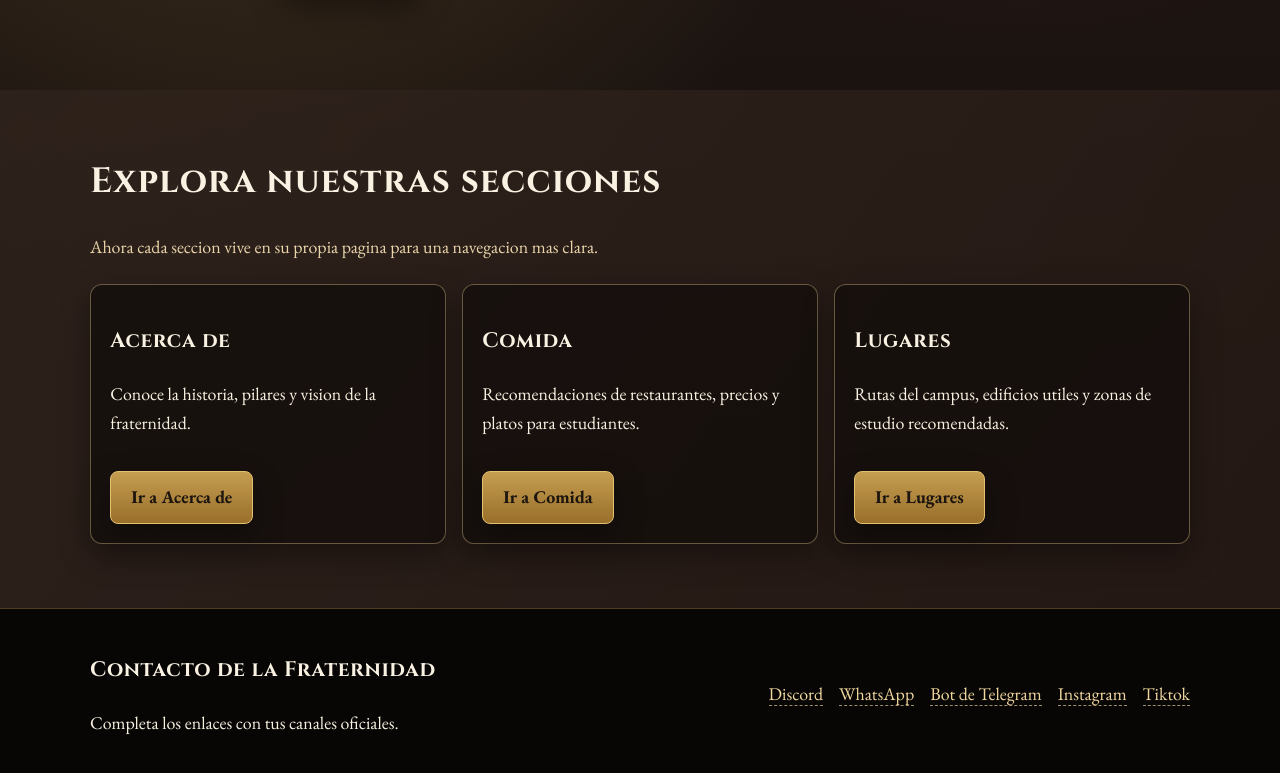
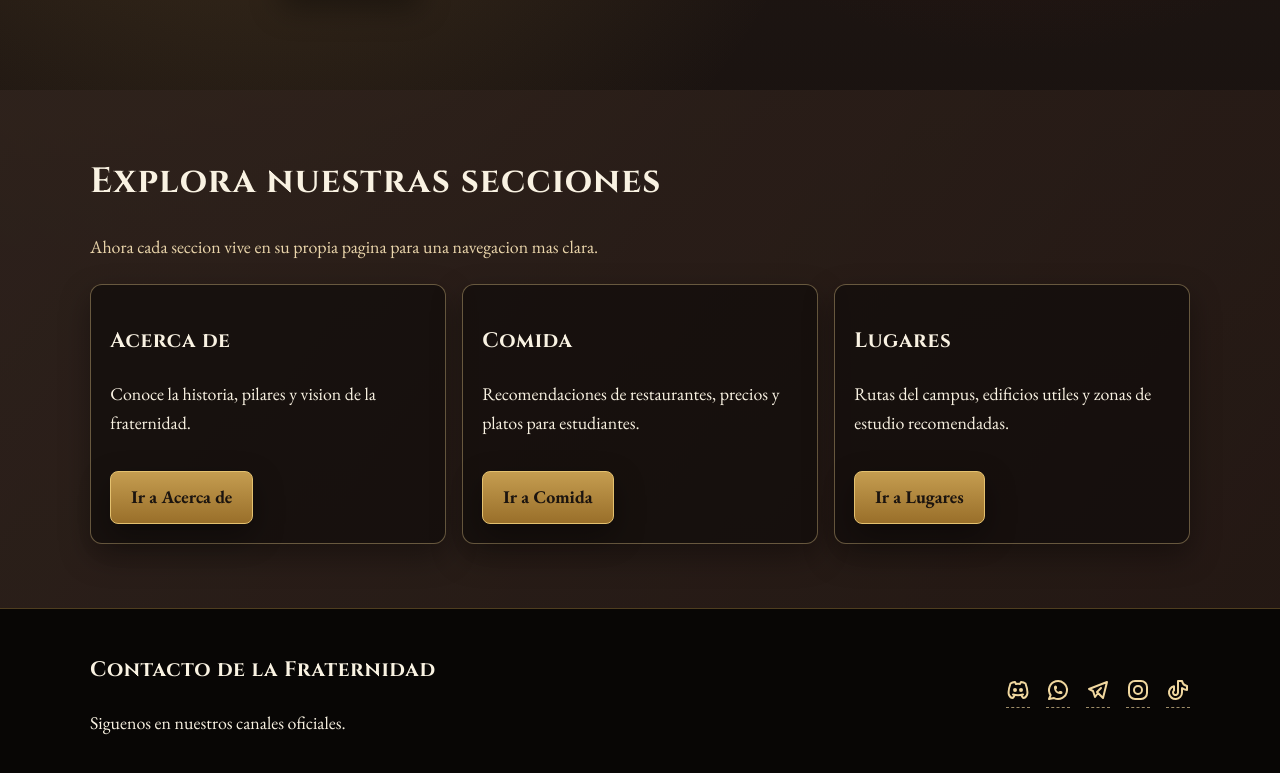
Before and after one commit to Charlyp21/fraternidad_page, a plain HTML site: page index.html in a window 1280 px wide. Shown: the part 551-1324 px from the top of the page. Drawn offline with nearby package versions, Linux system fonts and the light colour scheme.

Commit message:
Cambiados los links por logos

```diff
--- a/index.html
+++ b/index.html
@@ -76,14 +76,38 @@
         <div class="container footer-grid">
             <div>
                 <h3>Contacto de la Fraternidad</h3>
-                <p>Completa los enlaces con tus canales oficiales.</p>
+                <p>Siguenos en nuestros canales oficiales.</p>
             </div>
             <ul class="social-links">
-                <li><a href="https://discord.gg/yourinvite" target="_blank" rel="noopener noreferrer">Discord</a></li>
-                <li><a href="https://chat.whatsapp.com/Cyn61HVEgZJ2REvMO6CGEy" target="_blank" rel="noopener noreferrer">WhatsApp</a></li>
-                <li><a href="https://t.me/Unificadorbot" target="_blank" rel="noopener noreferrer">Bot de Telegram</a></li>
-                <li><a href="https://www.instagram.com/somos_la_fraternidad/" target="_blank" rel="noopener noreferrer">Instagram</a></li>
-                <li><a href="https://www.tiktok.com/@somos_la_fraternidad" target="_blank" rel="noopener noreferrer">Tiktok</a></li>
+                <li><a href="https://discord.gg/yourinvite" target="_blank" rel="noopener noreferrer">
+                    <svg xmlns="http://www.w3.org/2000/svg" width="24" height="24" viewBox="0 0 24 24" fill="none" stroke="currentColor" stroke-width="2" stroke-linecap="round" stroke-linejoin="round" class="icon icon-tabler icons-tabler-outline icon-tabler-brand-discord"><path stroke="none" d="M0 0h24v24H0z" fill="none" /><path d="M8 12a1 1 0 1 0 2 0a1 1 0 0 0 -2 0" /><path d="M14 12a1 1 0 1 0 2 0a1 1 0 0 0 -2 0" /><path d="M15.5 17c0 1 1.5 3 2 3c1.5 0 2.833 -1.667 3.5 -3c.667 -1.667 .5 -5.833 -1.5 -11.5c-1.457 -1.015 -3 -1.34 -4.5 -1.5l-.972 1.923a11.913 11.913 0 0 0 -4.053 0l-.975 -1.923c-1.5 .16 -3.043 .485 -4.5 1.5c-2 5.667 -2.167 9.833 -1.5 11.5c.667 1.333 2 3 3.5 3c.5 0 2 -2 2 -3" /><path d="M7 16.5c3.5 1 6.5 1 10 0" />
+                    </svg></a>
+                </li>
+                <li><a href="https://chat.whatsapp.com/Cyn61HVEgZJ2REvMO6CGEy" target="_blank" rel="noopener noreferrer">
+                    <svg xmlns="http://www.w3.org/2000/svg" width="24" height="24" viewBox="0 0 24 24" fill="none" stroke="currentColor" stroke-width="2" stroke-linecap="round" stroke-linejoin="round" class="icon icon-tabler icons-tabler-outline icon-tabler-brand-whatsapp">
+	                    <path stroke="none" d="M0 0h24v24H0z" fill="none" />
+	                    <path d="M3 21l1.65 -3.8a9 9 0 1 1 3.4 2.9l-5.05 .9" />
+	                    <path d="M9 10a.5 .5 0 0 0 1 0v-1a.5 .5 0 0 0 -1 0v1a5 5 0 0 0 5 5h1a.5 .5 0 0 0 0 -1h-1a.5 .5 0 0 0 0 1" />
+                    </svg></a>
+                </li>
+                <li><a href="https://t.me/Unificadorbot" target="_blank" rel="noopener noreferrer">
+                    <svg xmlns="http://www.w3.org/2000/svg" width="24" height="24" viewBox="0 0 24 24" fill="none" stroke="currentColor" stroke-width="2" stroke-linecap="round" stroke-linejoin="round" class="icon icon-tabler icons-tabler-outline icon-tabler-brand-telegram">
+	                    <path stroke="none" d="M0 0h24v24H0z" fill="none" />
+	                    <path d="M15 10l-4 4l6 6l4 -16l-18 7l4 2l2 6l3 -4" />
+                    </svg></a>
+                </li>
+                <li><a href="https://www.instagram.com/somos_la_fraternidad/" target="_blank" rel="noopener noreferrer">
+                    <svg xmlns="http://www.w3.org/2000/svg" fill="none" viewBox="0 0 24 24" stroke="currentColor" stroke-width="2" stroke-linecap="round" stroke-linejoin="round" height="24" width="24">
+                        <rect x="3" y="3" width="18" height="18" rx="6" ry="6" stroke="currentColor" stroke-width="2" fill="none"></rect>
+                        <circle cx="12" cy="12" r="4" stroke="currentColor" stroke-width="2" fill="none"></circle>
+                    </svg></a>
+                </li>
+                <li><a href="https://www.tiktok.com/@somos_la_fraternidad" target="_blank" rel="noopener noreferrer">
+                    <svg xmlns="http://www.w3.org/2000/svg" width="24" height="24" viewBox="0 0 24 24" fill="none" stroke="currentColor" stroke-width="2" stroke-linecap="round" stroke-linejoin="round" class="icon icon-tabler icons-tabler-outline icon-tabler-brand-tiktok">
+	                    <path stroke="none" d="M0 0h24v24H0z" fill="none" />
+	                    <path d="M21 7.917v4.034a9.948 9.948 0 0 1 -5 -1.951v4.5a6.5 6.5 0 1 1 -8 -6.326v4.326a2.5 2.5 0 1 0 4 2v-11.5h4.083a6.005 6.005 0 0 0 4.917 4.917" />
+                    </svg></a>
+                </li>
             </ul>
         </div>
     </footer>
```
